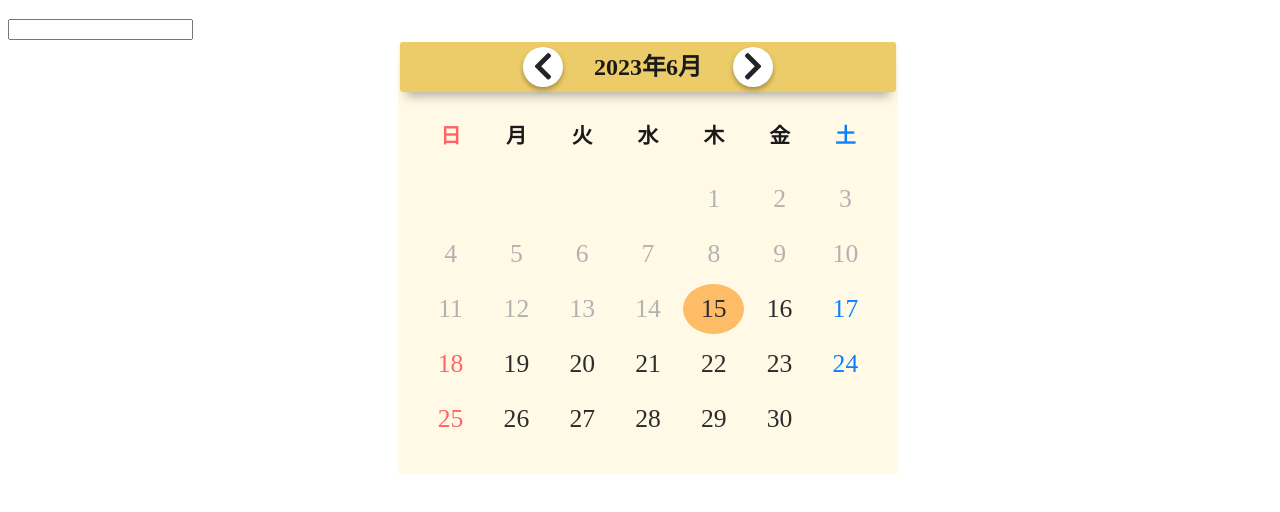
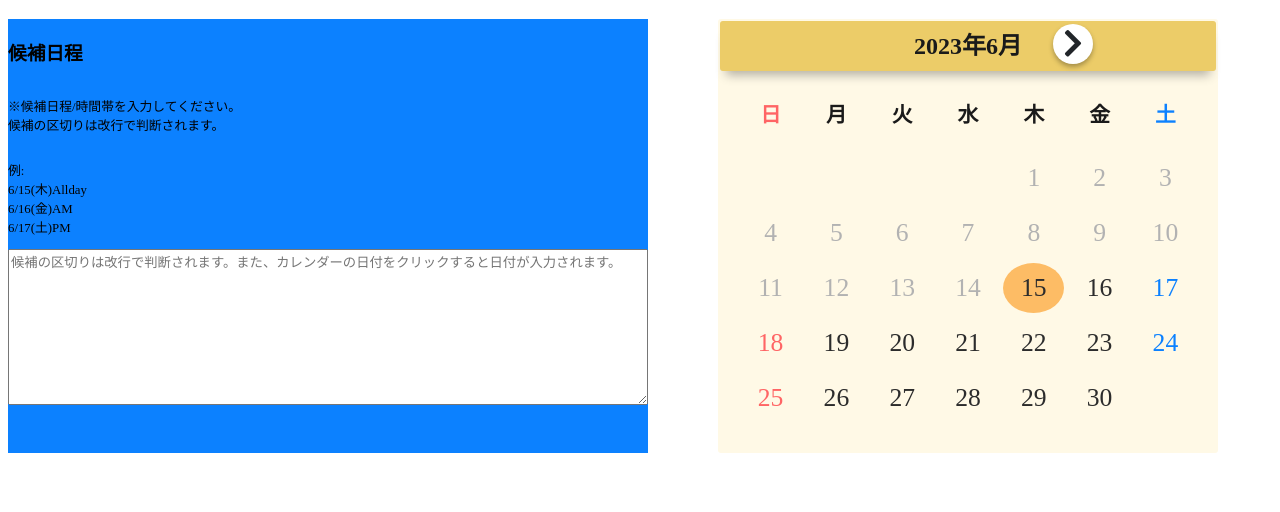
Before and after one commit to Yutassk/js-practice, a plain HTML site: page calendar/index.html in a window 1280 px wide. Shown: the part 70-582 px from the top of the page. Drawn offline with Linux system fonts and the light colour scheme.

Commit message:
prevBtn当月で消えるように実装

```diff
--- a/calendar/index.html
+++ b/calendar/index.html
@@ -20,9 +20,20 @@
     </header>
 
     <main>
-      <div class="select_container">
-        <input id="dateSelect" type="textarea" value="">
-      </div>
+        <div class="select_container">
+            <h3 class="select_title">候補日程</h3>
+            <p class="select_memo">
+                ※候補日程/時間帯を入力してください。<br>
+                候補の区切りは改行で判断されます。
+            </p>
+            <p class="select_example">
+                例:<br>
+                6/15(木)Allday<br>
+                6/16(金)AM<br>
+                6/17(土)PM<br>
+            </p>
+            <textarea id="dateSelect" rows="10" placeholder="候補の区切りは改行で判断されます。また、カレンダーの日付をクリックすると日付が入力されます。"></textarea>
+        </div>
 
       <div class="calendar_container">
         <h2 id="yearAndMonth"></h2>
@@ -102,7 +113,7 @@
         <a
           href=""
           id="prevBtn"
-          class="prev btn btn--circle btn--circle-c btn--shadow"
+          class="prev btn btn--circle btn--circle-c btn--shadow hide"
           ><i class="fas fa-chevron-left"></i
         ></a>
       </div>
--- a/calendar/index.js
+++ b/calendar/index.js
@@ -34,9 +34,11 @@ function calendar() {
 
   $yearAndMonth.textContent = `${year}年${month}月`;
 
+  /*
   if (thisMonth <= month && thisYear <= year) {
     $doc.querySelector("#prevBtn").classList.add("hide");
   }
+  */
 
   for (let d = 0; d < $dateText.length; d++) {
     if (d < startDay) {
@@ -74,6 +76,11 @@ function calendar() {
 // 次月へ進む
 const next = () => {
   $nextBtn.addEventListener("click", (e) => {
+
+    if (thisMonth <= month && thisYear <= year) {
+      $doc.querySelector("#prevBtn").classList.remove("hide");
+    }
+
     if (month > 11) {
       year += 1;
       month = 1;
@@ -96,6 +103,11 @@ const next = () => {
 // 前月へ戻る
 const prev = () => {
   $prevBtn.addEventListener("click", (e) => {
+
+    if (thisMonth >= month - 1 && thisYear >= year) {
+      $doc.querySelector("#prevBtn").classList.add("hide");
+    }
+
     if (month < 2) {
       year -= 1;
       month = 12;
@@ -120,14 +132,14 @@ calendar();
 next();
 prev();
 
-
+// 選択した日付をテキストエリアに入力
 function dateSelect() {
   $dateText.forEach(function (select) {
     select.addEventListener("click", (p) => {
         let textDate = new Date(year, month - 1, p.target.textContent);
         textDate = textDate.getDay();
         console.log(weeks[textDate]);
-        $dateSelect.value += p.target.textContent;
+        $dateSelect.value += `${month}/${p.target.textContent} (${weeks[textDate]})\n`;
     });
   });
 }
--- a/calendar/style.css
+++ b/calendar/style.css
@@ -9,6 +9,10 @@ body {
 }
 /* Calendar
 ----------------------------------------- */
+.calendar_container {
+    width: 50%;
+}
+
 h2 {
     height: 50px;
     line-height: 50px;
@@ -112,7 +116,7 @@ button.btn {
     font-weight: 700;
     line-height: 1.5;
     /* position: relative; */
-    display: inline-block;
+    /* display: block; */
     cursor: pointer;
     text-align: center;
     vertical-align: middle;
@@ -158,3 +162,31 @@ a.btn--circle:hover i {
 .hide {
     display: none;
 }
+
+/* インプットエリア */
+.select_container {
+    background-color: #0c81ff;
+    width: 50%;
+    display: flex;
+    flex-direction: column;
+    /* align-items: center; */
+}
+
+.select_container p {
+    font-size: .8rem;
+}
+
+main {
+    display: flex;
+    justify-content: center;
+}
+
+
+
+
+
+
+
+select_title {}
+select_memo {}
+select_example {}
```
